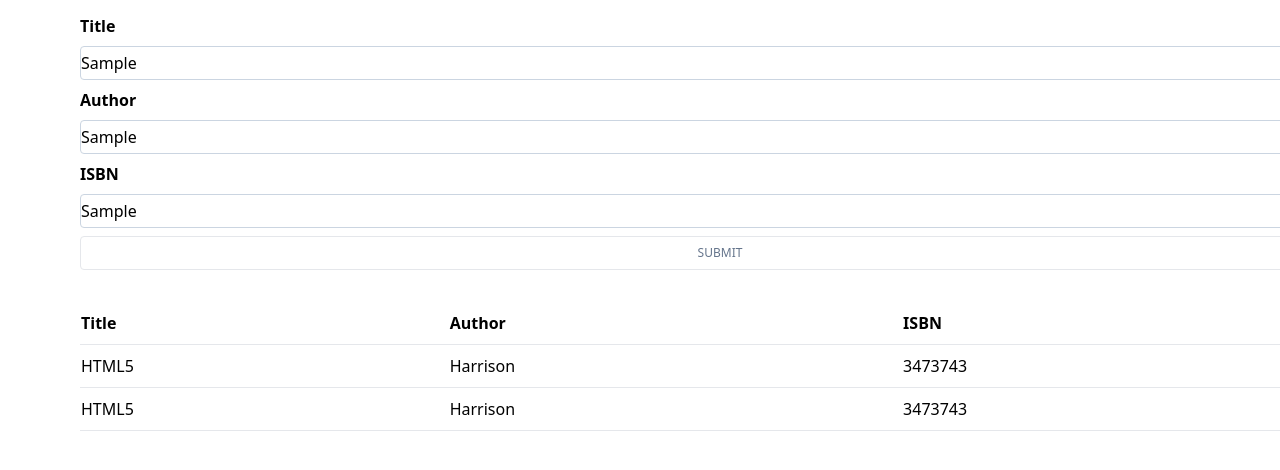
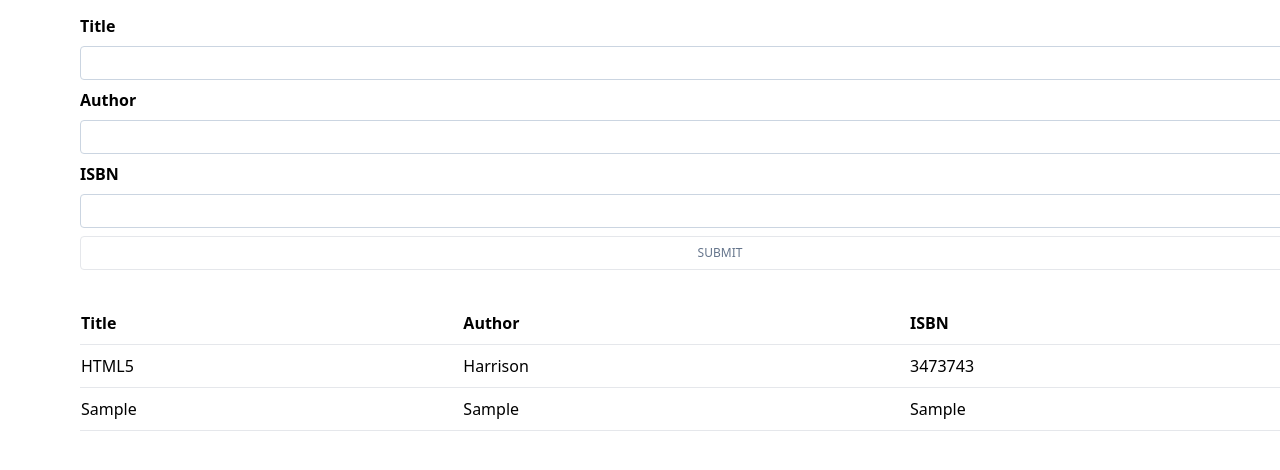
Before and after one commit to wmcsantos/BookListProject_OOP, a website with bundled scripts: page src/index.html in a window 1280 px wide. Both pictures are taken after typing "Sample", "Sample", "Sample" into the empty fields and a click on the input "Submit". Shown: the part 74-544 px from the top of the page. Built offline with nearby package versions, Linux system fonts and the light colour scheme.

Commit message:
Features Added:
- Inserted book data displayed in the frontend

- Input fields cleared after submitting

```diff
--- /dev/null
+++ b/src/UI.js
@@ -0,0 +1,22 @@
+
+// User Interface class
+export class UI {
+    static displayInsertedBook(table, data) {
+
+        let newRow = table.insertRow(-1)
+        newRow.classList.add('leading-10', 'border-b')
+        let bookCell = newRow.insertCell(0)
+        let authorCell = newRow.insertCell(1)
+        let isbnCell = newRow.insertCell(2)
+        bookCell.innerHTML = data.title
+        authorCell.innerHTML = data.author
+        isbnCell.innerHTML = data.isbn
+    }
+
+    static clearInputFields(data) {
+        data.forEach(element => {
+            element.value = ''
+        });
+
+    }
+}
--- a/src/index.html
+++ b/src/index.html
@@ -43,11 +43,6 @@
                     <td>Harrison</td>
                     <td>3473743</td>
                 </tr>
-                <tr class="leading-10 border-b">
-                    <td>HTML5</td>
-                    <td>Harrison</td>
-                    <td>3473743</td>
-                </tr>
             </tbody>
         </table>
     </div>
--- a/src/index.js
+++ b/src/index.js
@@ -1,16 +1,20 @@
 import {Book} from './Book.js';
+import {UI} from './UI.js'
 
 const form = document.querySelector('[data-book-form]')
 const titleField = document.querySelector('[data-title]')
 const authorField = document.querySelector('[data-author]')
 const isbnField = document.querySelector('[data-isbn]')
+const tableField = document.getElementById('book-list')
 
 let booksArray = []
 
 form.addEventListener('submit', (e) => {
     e.preventDefault()
+    let fields = [titleField, authorField, isbnField]
     const book = new Book(titleField.value, authorField.value, isbnField.value)
     booksArray = [...booksArray, book]
-    console.log(booksArray);
-    console.log('Submitted!');
+    console.log(book);
+    UI.displayInsertedBook(tableField, book)
+    UI.clearInputFields(fields)
 })
```
